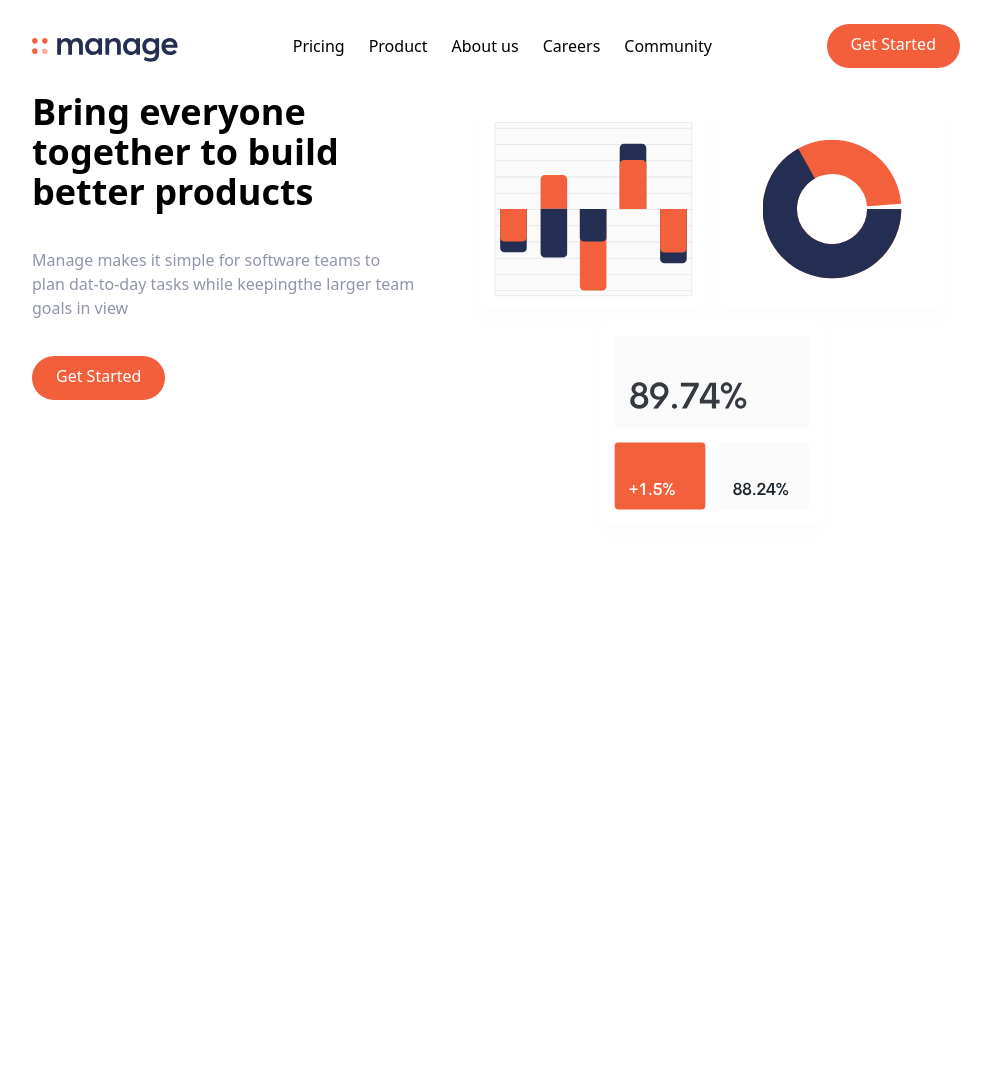
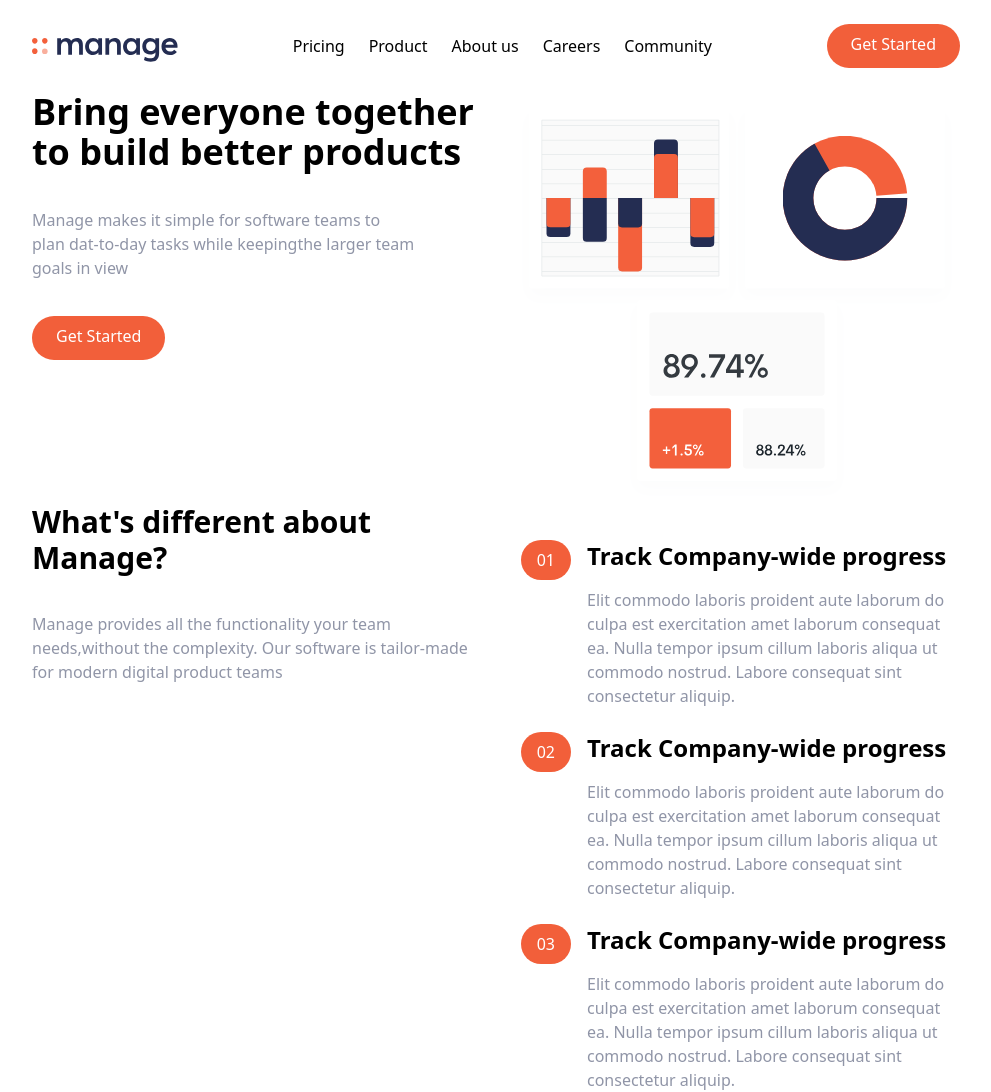
Before and after one commit to Genics85/tailwind-manage-website, a website: page src/index.html in a window 1280 px wide. Shown: the whole page, without its empty margins (144-1135 px from the left). Before the commit the page ends 800 px from the top, so only its background shows below. Drawn offline with Linux system fonts and the light colour scheme.

Commit message:
feature section

```diff
--- a/src/index.html
+++ b/src/index.html
@@ -50,15 +50,88 @@
           <div class="flex justify-center md:justify-start">
             <a
               href=""
-              class="p-3 px-6 pt-2 text-white bg-brightRed rounded-full  hover:bg-brightRedLight"
+              class="p-3 px-6 pt-2 text-white bg-brightRed rounded-full hover:bg-brightRedLight"
             >
               Get Started
             </a>
           </div>
         </div>
         <!-- right -->
-        <div class="pt-2">
+        <div class="pt-2 md:w-1/2">
           <img src="img/illustration-intro.svg" alt="logo" />
+        </div>
+      </div>
+    </section>
+    <!-- Features -->
+    <section class="container mx-auto px-6">
+      <!-- Feature container -->
+      <div
+        class="container flex flex-col space-y-9 md:spcace-y-0 md:space-x-9 md:flex-row"
+      >
+        <!-- Left -->
+        <div class="flex flex-col space-y-9 md:w-1/2">
+          <h2 class="font-bold text-3xl text-left">
+            What's different about Manage?
+          </h2>
+          <p class="text-center text-darkGrayishBlue md:text-left">
+            Manage provides all the functionality your team needs,without the
+            complexity. Our software is tailor-made for modern digital product
+            teams
+          </p>
+        </div>
+        <!-- Right -->
+        <div class="flex flex-col space-y-6">
+          <div class="flex space-x-4 items-start">
+            <div class="bg-brightRed text-white rounded-full p-2 px-4">01</div>
+            <!-- Title and summary -->
+            <div class="flex flex-col space-y-4">
+              <h4 class="font-bold text-black text-2xl">
+                Track Company-wide progress
+              </h4>
+              <p
+                class="text-darkGrayishBlue text-center md:max-w-sm md:text-left"
+              >
+                Elit commodo laboris proident aute laborum do culpa est
+                exercitation amet laborum consequat ea. Nulla tempor ipsum
+                cillum laboris aliqua ut commodo nostrud. Labore consequat sint
+                consectetur aliquip.
+              </p>
+            </div>
+          </div>
+          <div class="flex space-x-4 items-start">
+            <div class="bg-brightRed text-white rounded-full p-2 px-4">02</div>
+            <!-- Title and summary -->
+            <div class="flex flex-col space-y-4">
+              <h4 class="font-bold text-black text-2xl">
+                Track Company-wide progress
+              </h4>
+              <p
+                class="text-darkGrayishBlue text-center md:max-w-sm md:text-left"
+              >
+                Elit commodo laboris proident aute laborum do culpa est
+                exercitation amet laborum consequat ea. Nulla tempor ipsum
+                cillum laboris aliqua ut commodo nostrud. Labore consequat sint
+                consectetur aliquip.
+              </p>
+            </div>
+          </div>
+          <div class="flex space-x-4 items-start">
+            <div class="bg-brightRed text-white rounded-full p-2 px-4">03</div>
+            <!-- Title and summary -->
+            <div class="flex flex-col space-y-4">
+              <h4 class="font-bold text-black text-2xl">
+                Track Company-wide progress
+              </h4>
+              <p
+                class="text-darkGrayishBlue text-center md:max-w-sm md:text-left"
+              >
+                Elit commodo laboris proident aute laborum do culpa est
+                exercitation amet laborum consequat ea. Nulla tempor ipsum
+                cillum laboris aliqua ut commodo nostrud. Labore consequat sint
+                consectetur aliquip.
+              </p>
+            </div>
+          </div>
         </div>
       </div>
     </section>
```
Also changed, not shown: dist/output.css.
